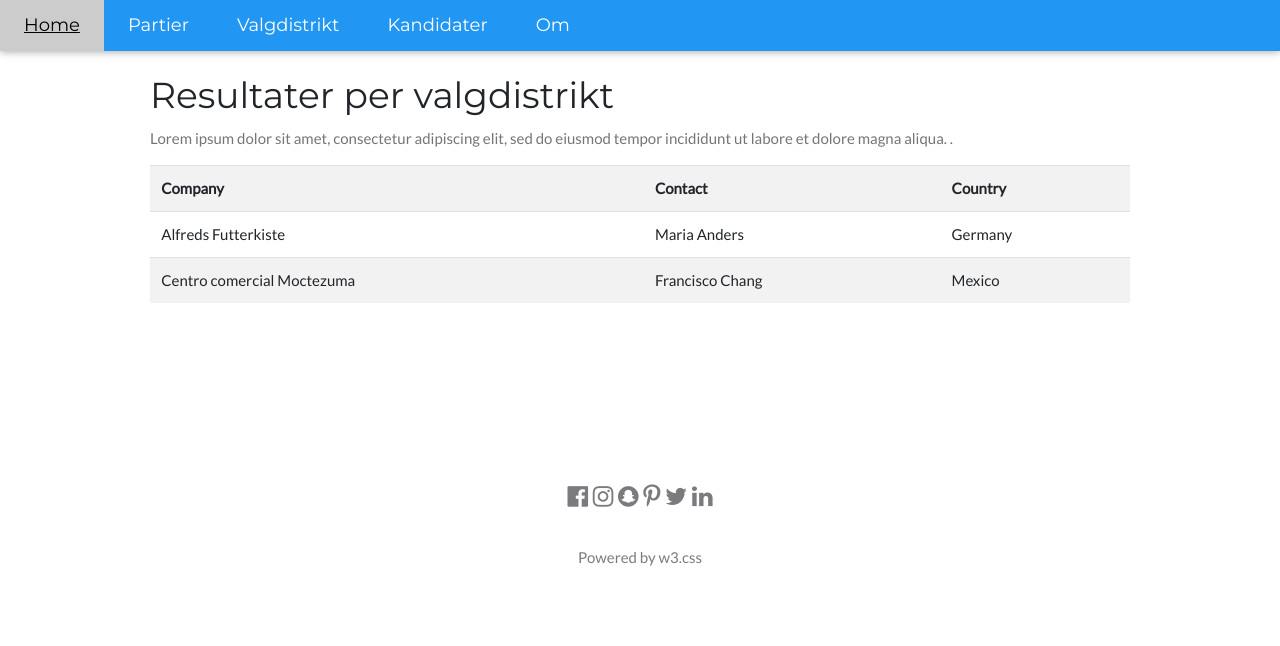
After one commit to Harhoy/valgmodell, a Flask app: page /kandidater in a window 1280 px wide. The commit adds this page. Shown: the top 646 px of the page. Run offline with Flask 3, Linux system fonts and the light colour scheme; data that the repository does not hold is empty; some libraries are stand-ins or nearby versions.

Commit message:
endepunkt for kandidatsannsyligheter

```diff
--- a/backend/main.py
+++ b/backend/main.py
@@ -18,6 +18,10 @@ db = SQLAlchemy(app) #ny database og sender inn appen her
 @app.route("/valgdistrikt")
 def valgdistrikt():
     return render_template("valgdistrikt.html")
+
+@app.route("/kandidater")
+def kandidater():
+    return render_template("kandidater.html")
 
 @app.route("/")
 def index():
@@ -104,6 +108,79 @@ def resultater_part_mandater_time_series():
     return json.dumps(RETURN_VAL)
 
 #----------------------------------------------
+#Getting counts for each county for newest but distribution data
+#----------------------------------------------
+@app.route("/resultater_part_mandater_hist", methods = ['POST'])
+def resultater_part_mandater_hist():
+
+    if request.method == "POST":
+
+        CURRENT_SIM = db.engine.execute("select max(id) from Simulering").fetchone()[0]
+        DISTRICT = request.args.get("district", default = 1, type = int)
+        #DISTRICT = request.json.get("district")
+        RETURN_VAL = {}
+
+        QUERY = text("SELECT Resultat_distrikt, Resultat_utjevning, Resultat_total, Parti FROM Resultater_parti WHERE SimuleringsID == " +  "'" + str(CURRENT_SIM) +  "'" + " AND " + " Fylke == " +  "'" + str(DISTRICT) +  "'"  + " ORDER BY Parti")
+
+        result = db.engine.execute(QUERY)
+        for row in result:
+            distrikt = row[0].split(";")
+            utjevning = row[1].split(";")
+            total = row[2].split(";")
+            parti = row[3]
+            RETURN_VAL[parti] = {'distrikt': distrikt, 'utjevning': utjevning, 'total': total}
+
+        return json.dumps(RETURN_VAL)
+
+
+
+#----------------------------------------------
+#Getting probabilities for each candidate
+#----------------------------------------------
+@app.route("/resultater_part_mandater_prob", methods = ['POST'])
+def resultater_part_mandater_prob():
+
+    if request.method == "POST":
+
+        CURRENT_SIM = db.engine.execute("select max(id) from Simulering").fetchone()[0]
+        DISTRICT = request.args.get("district", default = 1, type = int)
+        #DISTRICT = request.json.get("district")
+        RETURN_VAL = {}
+
+        #Getting the name to find the relevant candidates
+        CURRENT_DISTRICT_NAME = db.engine.execute("select Name from Districts WHERE ID == " +  "'" + str(DISTRICT) +"'" ).fetchone()[0]
+
+        #Getting the party name to find the relevant candidates
+        CURRENT_PARTY_NAMES = db.engine.execute("select Name, Shortname, ID from Parties" )
+
+        partyKey = {}
+        candiates = {}
+        for data in CURRENT_PARTY_NAMES:
+            partyKey[data[2]] = data[0]
+
+            QUERY_CAND = text("SELECT navn, alder, valgdistrikt, partinavn, kandidatnr from Kandidater_21 WHERE partinavn  == " +  "'" + partyKey[data[2]] +  "'" + " AND " + " valgdistrikt == " +  "'" + CURRENT_DISTRICT_NAME +  "'"  + "")
+
+            candidate_results = db.engine.execute(QUERY_CAND)
+            candiates[partyKey[data[2]]] = {}
+
+            for cand in candidate_results:
+                candiates[partyKey[data[2]]][cand[4]] = {'Navn': cand[0], 'Alder': cand[1]}
+
+        # ---- Getting probabilities ----
+        QUERY_PROB = text("SELECT KandidatID, Prob_total, Parti FROM Resultater_kandidat WHERE SimuleringsID == " +  "'" + str(CURRENT_SIM) +  "'" + " AND " + " Fylke == " +  "'" + str(DISTRICT) +  "'"  + " ORDER BY Parti, Prob_total")
+
+        result = db.engine.execute(QUERY_PROB)
+        for row in result:
+            kandidatnavn = candiates[partyKey[row[2]]][row[0]]['Navn']
+            if partyKey[row[2]] in RETURN_VAL.keys():
+                RETURN_VAL[partyKey[row[2]]][kandidatnavn] = row[1]
+            else:
+                RETURN_VAL[partyKey[row[2]]] = {kandidatnavn: row[1]}
+
+        return json.dumps(RETURN_VAL)
+
+
+#----------------------------------------------
 #Getting count for total for newest
 #----------------------------------------------
 @app.route("/resultater_part_mandater_total")
--- a/backend/static/js/main.js
+++ b/backend/static/js/main.js
@@ -1,7 +1,3 @@
-
-const partyList = ['Ap', 'Frp','H', 'KrF','MDG','R','SP','SV','V'];
-
-const partyListLookup = {'Arbeiderpartiet':1, 'Fremskrittspartiet':2,'Høyre':3, 'Kristelig folkeparti':4,'Miljøpartiet de Grønne':5,'Rødt':6,'Senterpartiet':7,'Sosialistisk Venstreparti':8,'Venstre':9};
 
 window.addEventListener("load", () => {
 
@@ -205,7 +201,7 @@ async function updateSinglePartyCountsTimeSeries(district) {
 
   //Resetter Chart
   var graphContainer = document.getElementById("mandaterPerPartiOverTidDiv");
-  graphContainer.innerHTML = '<canvas id="mandaterPerPartiOverTid" style="height: 500px; width:100%;max-width:1000px"></canvas>';
+  graphContainer.innerHTML = '<canvas id="mandaterPerPartiOverTid" style="height: 500px; width:100%;max-width:1200px"></canvas>';
 
   let resp = fetch(`/resultater_part_mandater_time_series`, {
     method: 'POST',
@@ -221,6 +217,7 @@ async function updateSinglePartyCountsTimeSeries(district) {
 
 
     let labels = [];
+    let datesLables = [];
     let data = {};
     let k = 0
 
@@ -245,30 +242,32 @@ async function updateSinglePartyCountsTimeSeries(district) {
       for (var j = 0; j < Object.keys(parties).length; j ++ ){
         //console.log(j,json[i]['Data'][j + 1]['total']);
         data[j + 1].push(json[i]['Data'][j + 1]['total']);
+
+
       }
+      datesLables.push(json[i]['Dato']);
       labels.push(k);
       k += 1;
     }
 
     //Setter opp dataserier
     let dataseries = {
-      labels: labels,
+      labels: datesLables,
       datasets: []
     }
 
     for (const [key, value] of Object.entries(parties)) {
-
 
       dataseries['datasets'].push({
          label: parties[key]['Name'],
          data: data[key],
          fill: false,
          backgroundColor: getRGBA(parties[key]['R'],parties[key]['G'],parties[key]['B']),
-         borderColor: getRGBA(0,0,0),
-         borderWidth: .5,
-         lineTension: 0.1,
+         borderColor: getRGBA(parties[key]['R'],parties[key]['G'],parties[key]['B']),
+         borderWidth: 2,
+         tension: 0.1,
+         pointRadius: 1,
       })
-      //console.log(data[key])
     }
 
 
--- a/backend/templates/base.html
+++ b/backend/templates/base.html
@@ -31,7 +31,7 @@ body,h1,h2,h3,h4,h5,h6 {font-family: "Lato", sans-serif}
     <a href="/" class="w3-bar-item w3-button w3-padding-large w3-white">Home</a>
     <a href="#" class="w3-bar-item w3-button w3-hide-small w3-padding-large w3-hover-white">Partier</a>
     <a href="/valgdistrikt" class="w3-bar-item w3-button w3-hide-small w3-padding-large w3-hover-white">Valgdistrikt</a>
-    <a href="#" class="w3-bar-item w3-button w3-hide-small w3-padding-large w3-hover-white">Kandidater</a>
+    <a href="/kandidater" class="w3-bar-item w3-button w3-hide-small w3-padding-large w3-hover-white">Kandidater</a>
     <a href="#" class="w3-bar-item w3-button w3-hide-small w3-padding-large w3-hover-white">Om</a>
   </div>
 
@@ -40,7 +40,7 @@ body,h1,h2,h3,h4,h5,h6 {font-family: "Lato", sans-serif}
     <a href="/" class="w3-bar-item w3-button w3-padding-large">Om</a>
     <a href="#" class="w3-bar-item w3-button w3-padding-large">Partier</a>
     <a href="/valgdistrikt" class="w3-bar-item w3-button w3-padding-large">Valgdistrikt</a>
-    <a href="#" class="w3-bar-item w3-button w3-padding-large">Kandidater</a>
+    <a href="/kandidater" class="w3-bar-item w3-button w3-padding-large">Kandidater</a>
     <a href="#" class="w3-bar-item w3-button w3-padding-large">Om</a>
   </div>
 </div>
--- /dev/null
+++ b/backend/templates/kandidater.html
@@ -0,0 +1,34 @@
+{% extends 'base.html' %}
+
+{% block body %}
+
+<div class="w3-row-padding w3-padding-64 w3-container">
+  <div class="w3-content">
+
+      <h1>Resultater per valgdistrikt</h1>
+
+      <p class="w3-text-grey">Lorem ipsum dolor sit amet, consectetur adipiscing elit, sed do eiusmod tempor incididunt ut labore et dolore magna aliqua. .</p>
+
+      <table class="table table-hover table-striped">
+      <tr>
+        <th>Company</th>
+        <th>Contact</th>
+        <th>Country</th>
+      </tr>
+      <tr>
+        <td >Alfreds Futterkiste</td>
+        <td>Maria Anders</td>
+        <td>Germany</td>
+      </tr>
+      <tr>
+        <td>Centro comercial Moctezuma</td>
+        <td>Francisco Chang</td>
+        <td>Mexico</td>
+      </tr>
+      </table>
+
+    </div>
+</div>
+
+
+{% endblock %}
--- a/modell/tester.py
+++ b/modell/tester.py
@@ -33,6 +33,8 @@ cur.execute("DELETE FROM Simulering;")
 conn.commit()
 cur.execute("DELETE FROM Resultater_parti;")
 conn.commit()
+cur.execute("DELETE FROM Resultater_kandidat;")
+conn.commit()
 
 #Date to start time series generation
 start_date = date(2024, 10, 1)
```
Also changed, not shown: backend/templates/valgdistrikt.html (+38 -5 lines), modell/data/fylkesfordeling2017.csv (added, +19 -0 lines), modell/data/fylkesfordeling2021.csv (added, +19 -0 lines), modell/resultHandler.py (+18 -7 lines), 3 other files.
